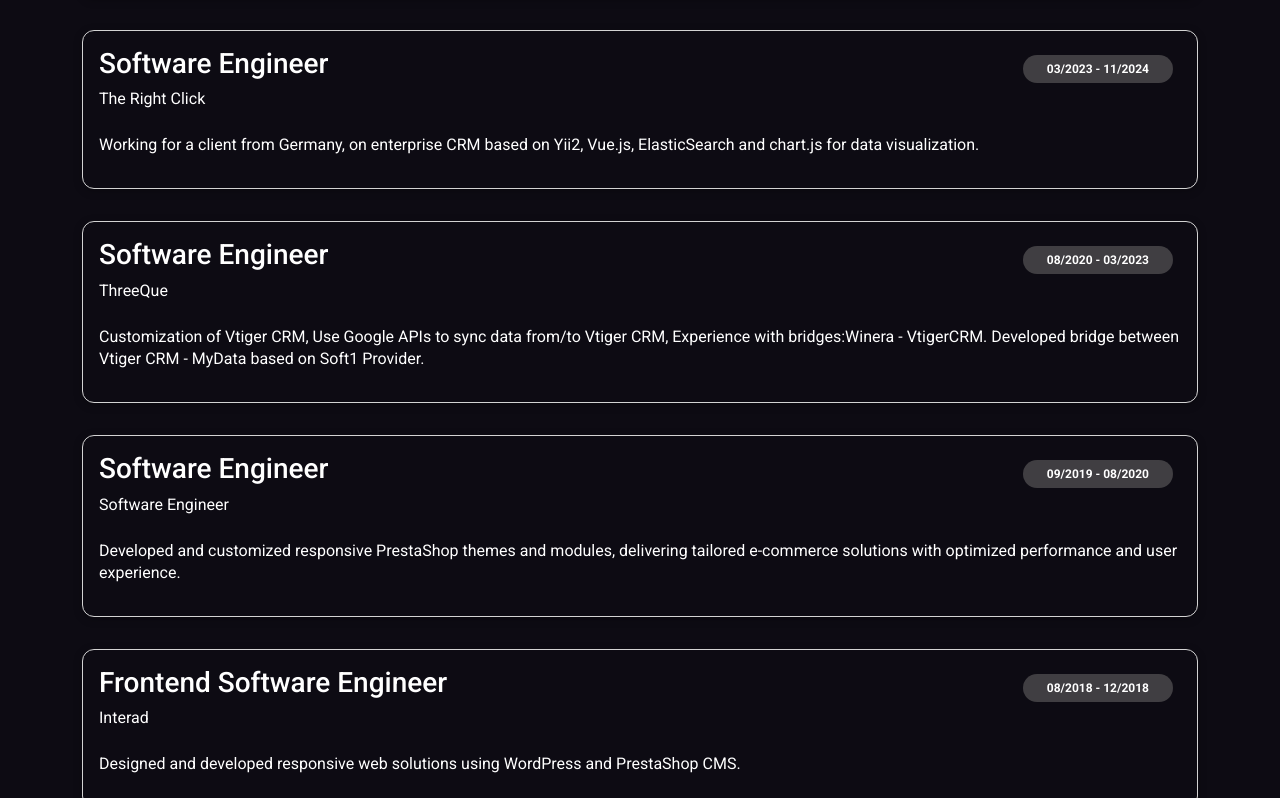
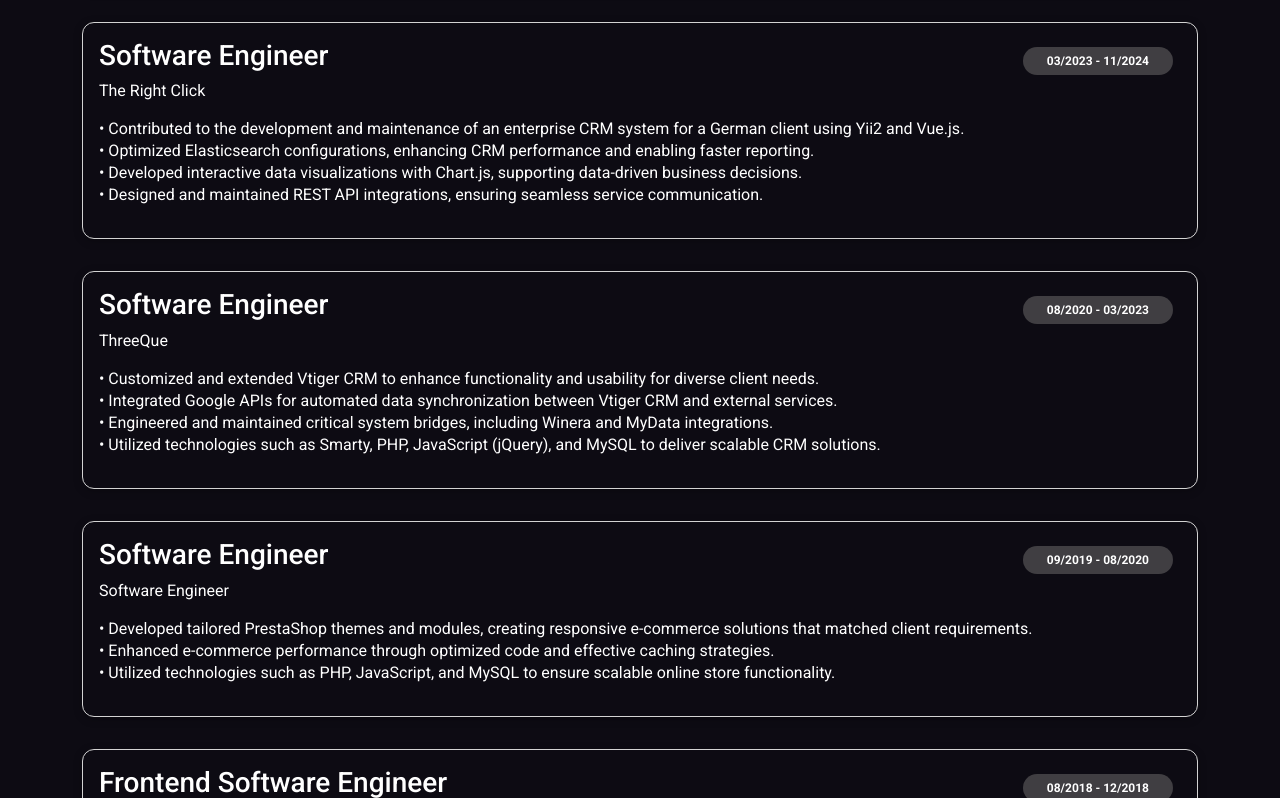
Before and after one commit to bogdanGR/portfolio, a Vue app: page /about in a window 1280 px wide. Shown: the part 942-1740 px from the top of the page. Built offline with nearby package versions, Linux system fonts and the light colour scheme.

Commit message:
Update work experiece description

```diff
--- a/src/components/WorkExperience.vue
+++ b/src/components/WorkExperience.vue
@@ -9,7 +9,7 @@
         <base-badge class="flat" :title="job.period"></base-badge>
       </div>
       <p class="text-sm text-gray-400">{{ job.company }}</p>
-      <p class="mt-2">{{ job.description }}</p>
+      <p v-html="job.description"></p>
     </base-card>
   </div>
 </template>
@@ -25,25 +25,35 @@
     company: 'The Right Click',
     position: 'Software Engineer',
     period: '03/2023 - 11/2024',
-    description: 'Working for a client from Germany, on enterprise CRM based on Yii2, Vue.js, ElasticSearch and chart.js for data visualization.'
+    description: '• Contributed to the development and maintenance of an enterprise CRM system for a German client using Yii2 and Vue.js. <br>' +
+      '• Optimized Elasticsearch configurations, enhancing CRM performance and enabling faster reporting. <br>' +
+      '• Developed interactive data visualizations with Chart.js, supporting data-driven business decisions. <br>' +
+      '• Designed and maintained REST API integrations, ensuring seamless service communication.'
   },
   {
     company: 'ThreeQue',
     position: 'Software Engineer',
     period: '08/2020 - 03/2023',
-    description: 'Customization of Vtiger CRM, Use Google APIs to sync data from/to Vtiger CRM, Experience with bridges:Winera - VtigerCRM. Developed bridge between Vtiger CRM - MyData based on Soft1 Provider.'
+    description: '• Customized and extended Vtiger CRM to enhance functionality and usability for diverse client needs. <br>' +
+      '• Integrated Google APIs for automated data synchronization between Vtiger CRM and external services. <br>' +
+      '• Engineered and maintained critical system bridges, including Winera and MyData integrations. <br>' +
+      '• Utilized technologies such as Smarty, PHP, JavaScript (jQuery), and MySQL to deliver scalable CRM solutions.'
   },
   {
     company: 'Software Engineer',
     position: 'Software Engineer',
     period: '09/2019 - 08/2020',
-    description: 'Developed and customized responsive PrestaShop themes and modules, delivering tailored e-commerce solutions with optimized performance and user experience.'
+    description: '• Developed tailored PrestaShop themes and modules, creating responsive e-commerce solutions that matched client requirements.<br>' +
+      '• Enhanced e-commerce performance through optimized code and effective caching strategies. <br>' +
+      '• Utilized technologies such as PHP, JavaScript, and MySQL to ensure scalable online store functionality.'
   },
   {
     company: 'Interad',
     position: 'Frontend Software Engineer',
     period: '08/2018 - 12/2018',
-    description: 'Designed and developed responsive web solutions using WordPress and PrestaShop CMS.'
+    description: '• Designed and implemented responsive websites using WordPress and PrestaShop CMS, enhancing user experience. <br>' +
+      '• Delivered user-friendly web interfaces optimized for performance and cross-device compatibility, improving site engagement. <br>' +
+      '• Collaborated with designers and backend developers to ensure seamless integration of features, fostering teamwork and innovation.'
   }
 ];
 </script>
```
